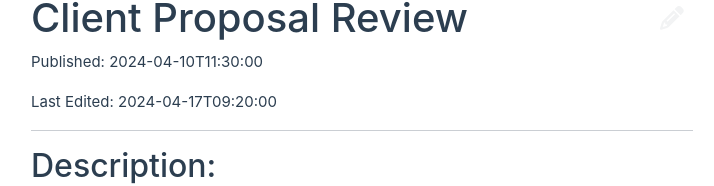
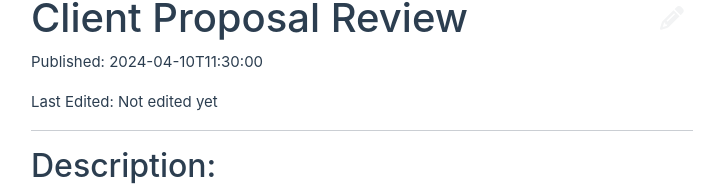
Before and after one commit to Alexander-Matte/taskApp, a Vue app: page /task/d6cea12b-a0ee-4f12-9824-11e46a68234sadfd in a window 1280 px wide. Shown: the part 132-318 px from the top of the page, without its empty margins (278-992 px from the left). Built offline with nearby package versions, Linux system fonts and the light colour scheme.

Commit message:
Set task_edited when change to title is made

```diff
--- a/src/components/HomePage.vue
+++ b/src/components/HomePage.vue
@@ -22,7 +22,7 @@ function addTask() {
     due_date: '',
     priority: 'med',
     status: 'incomplete',
-    created_at: dayjs().format('DD/MM/YYYY'),
+    created_at: dayjs().format('DD-MM-YYYY HH:mm:ss'),
     updated_at: '',
     user: {
       id: 1234,
--- a/src/components/TaskEdit.vue
+++ b/src/components/TaskEdit.vue
@@ -5,6 +5,7 @@ import data from '@/data.json'
 import { ref, onMounted, watchEffect } from 'vue'
 import DescriptionEdit from './DescriptionEdit.vue'
 import NavBar from './NavBar.vue'
+import dayjs from 'dayjs'
 
 const props = defineProps({
   id: {
@@ -24,9 +25,10 @@ function taskById(id) {
 }
 
 function saveEditedTitle() {
-  if (editedTitle.value.trim() !== '') {
+  if (editedTitle.value.trim() !== '' && editedTitle.value != task.title) {
     titleEditing.value = false
-    taskById(props.id).title = editedTitle.value
+    task.title = editedTitle.value
+    task.updated_at = dayjs().format('DD-MM-YYYY HH:mm:ss')
   } else {
     // TODO: Add error message so user knows they cannot enter empty string
     titleEditing.value = false
--- a/src/data.json
+++ b/src/data.json
@@ -8,7 +8,7 @@
       "priority": "high",
       "completed": false,
       "created_at": "2024-03-31T08:00:00",
-      "updated_at": "2024-04-12T10:30:00",
+      "updated_at": "",
       "user": {
         "id": 123,
         "name": "John Doe",
@@ -23,7 +23,7 @@
       "priority": "Low",
       "completed": false,
       "created_at": "2024-03-31T08:00:00",
-      "updated_at": "2024-04-12T10:30:00",
+      "updated_at": "",
       "user": {
         "id": 124,
         "name": "John Doe 2",
@@ -38,7 +38,7 @@
       "priority": "Medium",
       "completed": false,
       "created_at": "2024-04-05T10:00:00",
-      "updated_at": "2024-04-20T15:45:00",
+      "updated_at": "",
       "user": {
         "id": 125,
         "name": "Alice Smith",
@@ -53,7 +53,7 @@
       "priority": "High",
       "completed": false,
       "created_at": "2024-04-10T11:30:00",
-      "updated_at": "2024-04-17T09:20:00",
+      "updated_at": "",
       "user": {
         "id": 126,
         "name": "Emily Johnson",
@@ -68,7 +68,7 @@
       "priority": "Low",
       "completed": false,
       "created_at": "2024-04-15T08:45:00",
-      "updated_at": "2024-04-28T12:10:00",
+      "updated_at": "",
       "user": {
         "id": 127,
         "name": "David Brown",
```
Also changed, not shown: TODOS.txt.
